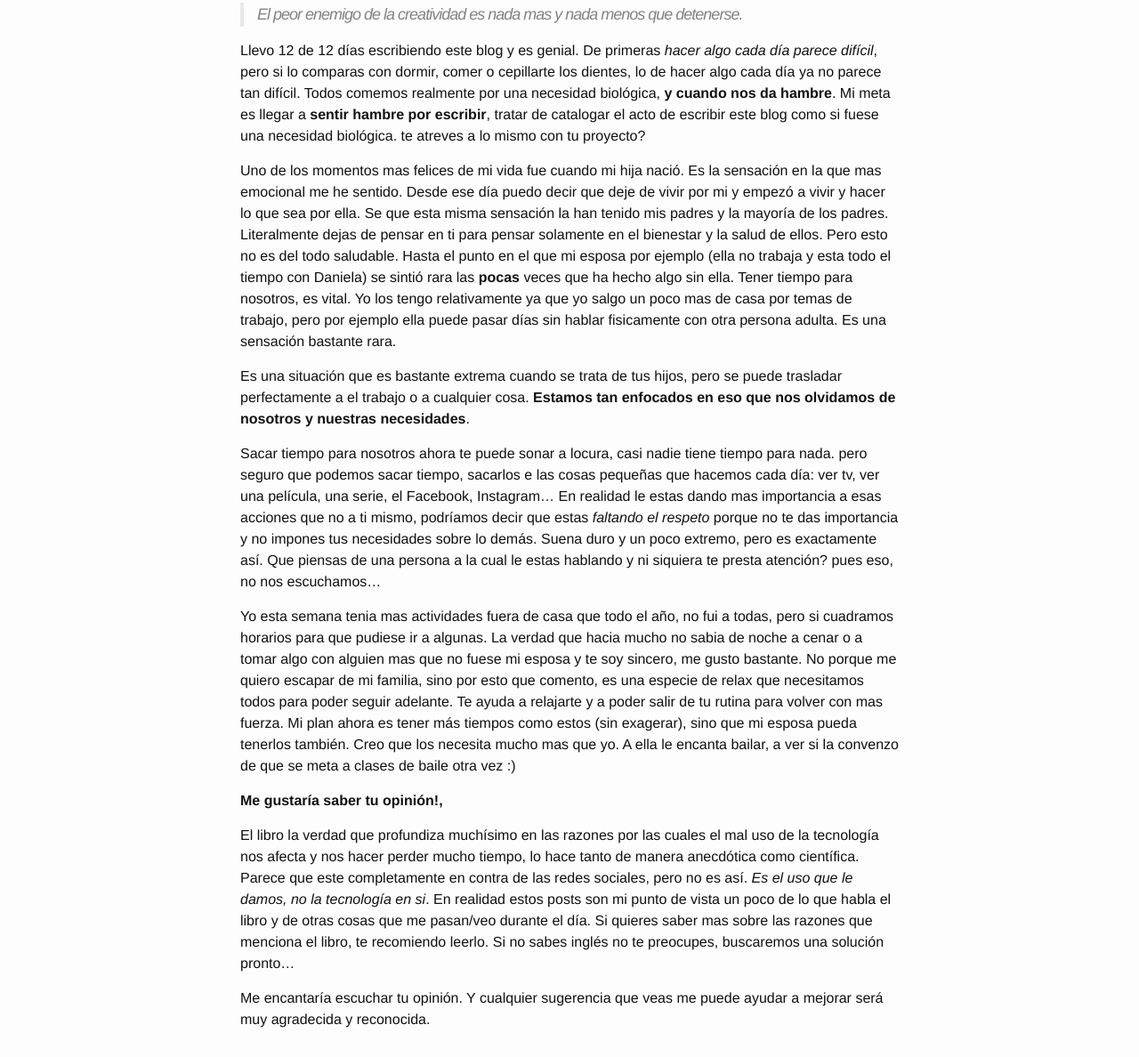
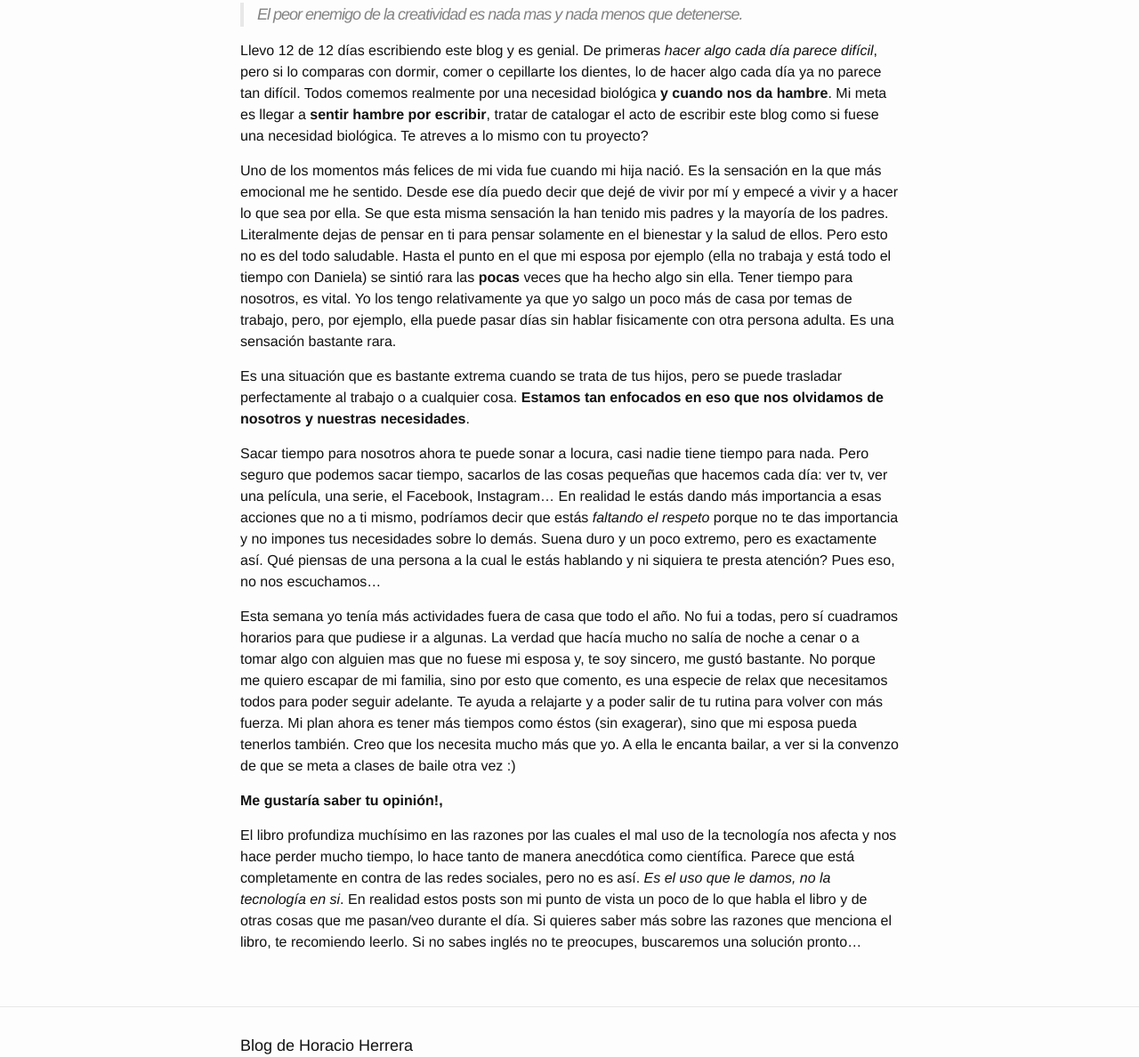
Before and after one commit to hhg2288/hhg2288.github.io, a Jekyll site: the page built from _posts/2015-12-13-nuestro-peor-enemigo.md, in a window 1280 px wide and 1400 px high, scrolled down 307 px, cut to the strip 212-1400 px from the top of the window. Shown: the whole strip at 89% size. Built offline with Jekyll 4.4.1, drawn with Linux system fonts in a browser that asks for light colours.

Commit message:
fix typo errors by mom :)

```diff
--- a/_posts/2015-12-13-nuestro-peor-enemigo.md
+++ b/_posts/2015-12-13-nuestro-peor-enemigo.md
@@ -9,18 +9,16 @@ categories: dailyblog
 
 > El peor enemigo de la creatividad es nada mas y nada menos que detenerse.
 
-Llevo 12 de 12 días escribiendo este blog y es genial. De primeras *hacer algo cada día parece difícil*, pero si lo comparas con dormir, comer o cepillarte los dientes, lo de hacer algo cada día ya no parece tan difícil. Todos comemos realmente por una necesidad biológica, **y cuando nos da hambre**. Mi meta es llegar a **sentir hambre por escribir**, tratar de catalogar el acto de escribir este blog como si fuese una necesidad biológica. te atreves a lo mismo con tu proyecto?
+Llevo 12 de 12 días escribiendo este blog y es genial. De primeras *hacer algo cada día parece difícil*, pero si lo comparas con dormir, comer o cepillarte los dientes, lo de hacer algo cada día ya no parece tan difícil. Todos comemos realmente por una necesidad biológica **y cuando nos da hambre**. Mi meta es llegar a **sentir hambre por escribir**, tratar de catalogar el acto de escribir este blog como si fuese una necesidad biológica. Te atreves a lo mismo con tu proyecto?
 
-Uno de los momentos mas felices de mi vida fue cuando mi hija nació. Es la sensación en la que mas emocional me he sentido. Desde ese día puedo decir que deje de vivir por mi y empezó a vivir y hacer lo que sea por ella. Se que esta misma sensación la han tenido mis padres y la mayoría de los padres. Literalmente dejas de pensar en ti para pensar solamente en el bienestar y la salud de ellos. Pero esto no es del todo saludable. Hasta el punto en el que mi esposa por ejemplo (ella no trabaja y esta todo el tiempo con Daniela) se sintió rara las **pocas** veces que ha hecho algo sin ella. Tener tiempo para nosotros, es vital. Yo los tengo relativamente ya que yo salgo un poco mas de casa por temas de trabajo, pero por ejemplo ella puede pasar días sin hablar fisicamente con otra persona adulta. Es una sensación bastante rara.
+Uno de los momentos más felices de mi vida fue cuando mi hija nació. Es la sensación en la que más emocional me he sentido. Desde ese día puedo decir que dejé de vivir por mí y empecé a vivir y a hacer lo que sea por ella. Se que esta misma sensación la han tenido mis padres y la mayoría de los padres. Literalmente dejas de pensar en ti para pensar solamente en el bienestar y la salud de ellos. Pero esto no es del todo saludable. Hasta el punto en el que mi esposa por ejemplo (ella no trabaja y está todo el tiempo con Daniela) se sintió rara las **pocas** veces que ha hecho algo sin ella. Tener tiempo para nosotros, es vital. Yo los tengo relativamente ya que yo salgo un poco más de casa por temas de trabajo, pero, por ejemplo, ella puede pasar días sin hablar fisicamente con otra persona adulta. Es una sensación bastante rara.
 
-Es una situación que es bastante extrema cuando se trata de tus hijos, pero se puede trasladar perfectamente a el trabajo o a cualquier cosa. **Estamos tan enfocados en eso que nos olvidamos de nosotros y nuestras necesidades**.
+Es una situación que es bastante extrema cuando se trata de tus hijos, pero se puede trasladar perfectamente al trabajo o a cualquier cosa. **Estamos tan enfocados en eso que nos olvidamos de nosotros y nuestras necesidades**.
 
-Sacar tiempo para nosotros ahora te puede sonar a locura, casi nadie tiene tiempo para nada. pero seguro que podemos sacar tiempo, sacarlos e las cosas pequeñas que hacemos cada día: ver tv, ver una película, una serie, el Facebook, Instagram... En realidad le estas dando mas importancia a esas acciones que no a ti mismo, podríamos decir que estas *faltando el respeto* porque no te das importancia y no impones tus necesidades sobre lo demás. Suena duro y un poco extremo, pero es exactamente así. Que piensas de una persona a la cual le estas hablando y ni siquiera te presta atención? pues eso, no nos escuchamos...
+Sacar tiempo para nosotros ahora te puede sonar a locura, casi nadie tiene tiempo para nada. Pero seguro que podemos sacar tiempo, sacarlos de las cosas pequeñas que hacemos cada día: ver tv, ver una película, una serie, el Facebook, Instagram... En realidad le estás dando más importancia a esas acciones que no a ti mismo, podríamos decir que estás *faltando el respeto* porque no te das importancia y no impones tus necesidades sobre lo demás. Suena duro y un poco extremo, pero es exactamente así. Qué piensas de una persona a la cual le estás hablando y ni siquiera te presta atención? Pues eso, no nos escuchamos...
 
-Yo esta semana tenia mas actividades fuera de casa que todo el año, no fui a todas, pero si cuadramos horarios para que pudiese ir a algunas. La verdad que hacia mucho no sabia de noche a cenar o a tomar algo con alguien mas que no fuese mi esposa y te soy sincero, me gusto bastante. No porque me quiero escapar de mi familia, sino por esto que comento, es una especie de relax que necesitamos todos para poder seguir adelante. Te ayuda a relajarte y a poder salir de tu rutina para volver con mas fuerza. Mi plan ahora es tener más tiempos como estos (sin exagerar), sino que mi esposa pueda tenerlos también. Creo que los necesita mucho mas que yo. A ella le encanta bailar, a ver si la convenzo de que se meta a clases de baile otra vez :)
+Esta semana yo tenía más actividades fuera de casa  que todo el año. No fui a todas, pero sí cuadramos horarios para que pudiese ir a algunas. La verdad que hacía mucho no salía de noche a cenar o a tomar algo con alguien mas que no fuese mi esposa y, te soy sincero, me gustó bastante. No porque me quiero escapar de mi familia, sino por esto que comento, es una especie de relax que necesitamos todos para poder seguir adelante. Te ayuda a relajarte y a poder salir de tu rutina para volver con más fuerza. Mi plan ahora es tener más tiempos como éstos (sin exagerar), sino que mi esposa pueda tenerlos también. Creo que los necesita mucho más que yo. A ella le encanta bailar, a ver si la convenzo de que se meta a clases de baile otra vez :)
 
 **Me gustaría saber tu opinión!,**
 
-El libro la verdad que profundiza muchísimo en las razones por las cuales el mal uso de la tecnología nos afecta y nos hacer perder mucho tiempo, lo hace tanto de manera anecdótica como científica. Parece que este completamente en contra de las redes sociales, pero no es así. *Es el uso que le damos, no la tecnología en si*. En realidad estos posts son mi punto de vista un poco de lo que habla el libro y de otras cosas que me pasan/veo durante el día. Si quieres saber mas sobre las razones que menciona el libro, te recomiendo leerlo. Si no sabes inglés no te preocupes, buscaremos una solución pronto...
-
-Me encantaría escuchar tu opinión. Y cualquier sugerencia que veas me puede ayudar a mejorar será muy agradecida y reconocida.
+El libro profundiza muchísimo en las razones por las cuales el mal uso de la tecnología nos afecta y nos hace perder mucho tiempo, lo hace tanto de manera anecdótica como científica. Parece que está completamente en contra de las redes sociales, pero no es así. *Es el uso que le damos, no la tecnología en si*. En realidad estos posts son mi punto de vista un poco de lo que habla el libro y de otras cosas que me pasan/veo durante el día. Si quieres saber más sobre las razones que menciona el libro, te recomiendo leerlo. Si no sabes inglés no te preocupes, buscaremos una solución pronto...
```
